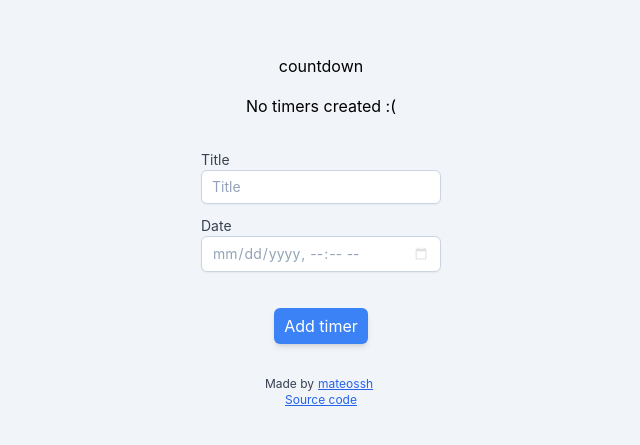
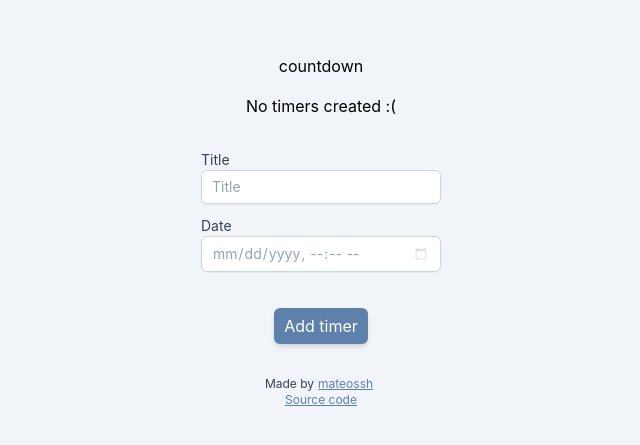
Before and after one commit to mateossh/countdown, a React (Vite) app: page / in a window 1280 px wide. Shown: the part 173-618 px from the top of the page, without its empty margins (319-959 px from the left). Built offline with nearby package versions, Linux system fonts and the light colour scheme.

Commit message:
feat: use custom colors

```diff
--- a/src/index.css
+++ b/src/index.css
@@ -17,7 +17,7 @@ code {
 }
 
 a {
-  @apply underline mx-1 text-blue-600 hover:text-blue-800 visited:text-purple-600
+  @apply underline mx-1 text-primary-500 hover:brightness-90 visited:brightness-75
 }
 
 label {
@@ -25,7 +25,7 @@ label {
 }
 
 input {
-  @apply w-full placeholder:text-slate-400 block bg-white border border-slate-300 rounded-md py-1.5 px-2.5 shadow-sm focus:outline-none focus:border-sky-500 focus:ring-sky-500 focus:ring-1 sm:text-sm
+  @apply w-full text-grey placeholder:text-slate-400 block bg-white border border-slate-300 rounded-md py-1.5 px-2.5 shadow-sm focus:outline-none focus:border-primary-500 focus:ring-sky-500 focus:ring-1 sm:text-sm
 }
 
 /* empty date in chrome */
@@ -44,5 +44,5 @@ input::-webkit-calendar-picker-indicator:hover {
 }
 
 button[type="submit"] {
-  @apply rounded-md mt-6 py-1.5 px-2.5 bg-blue-500 hover:bg-blue-600 active:bg-blue-700 text-white shadow-md hover:shadow-lg focus:outline-none focus:ring focus:ring-blue-300
+  @apply rounded-md mt-6 py-1.5 px-2.5 bg-primary-500 hover:brightness-90 active:brightness-75 text-white shadow-md hover:shadow-lg focus:outline-none focus:ring focus:ring-primary-400
 }
--- a/tailwind.config.js
+++ b/tailwind.config.js
@@ -9,6 +9,13 @@ module.exports = {
       fontSize: {
         'testsize': '.825rem',
       },
+      colors: {
+        'primary': {
+          '400': '#81A1C1',
+          '500': '#5E81AC',
+        },
+        'grey': '#6e778a', // so this doesn't override default 'gray' heheh
+      },
     },
   },
   plugins: [],
```
